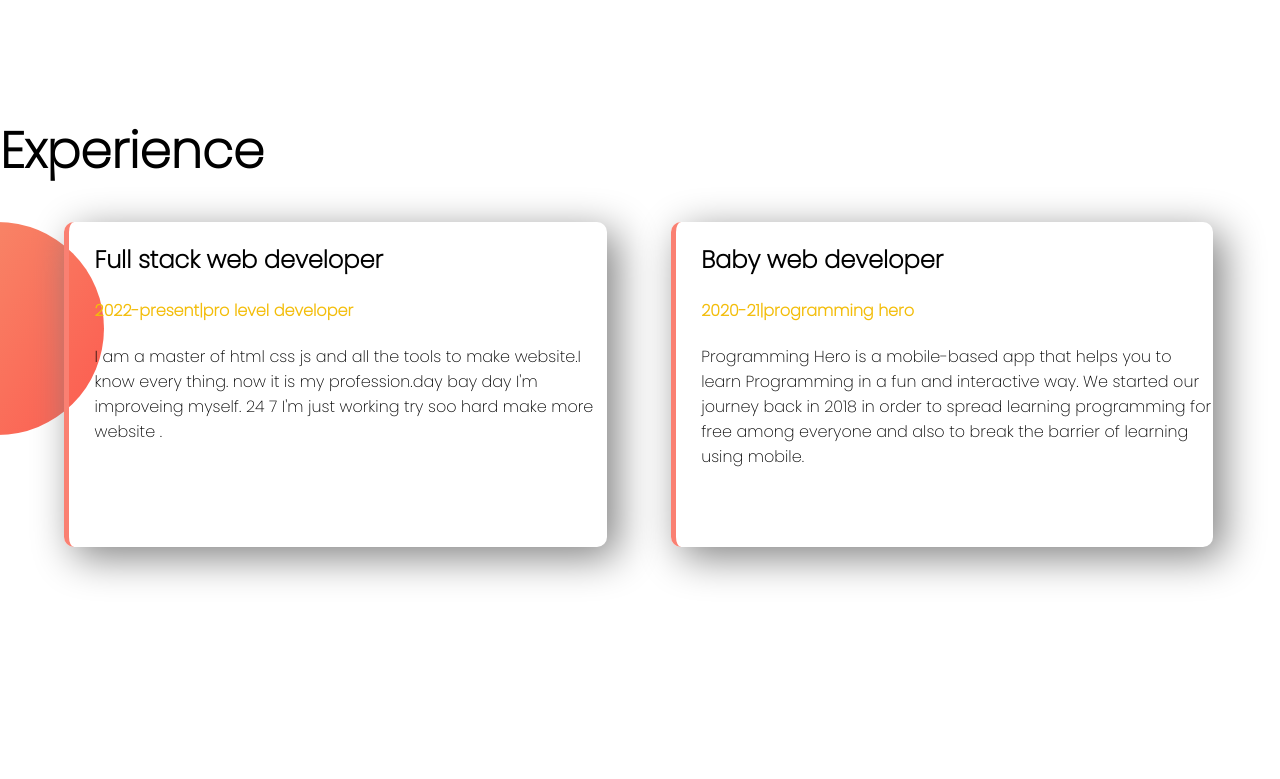
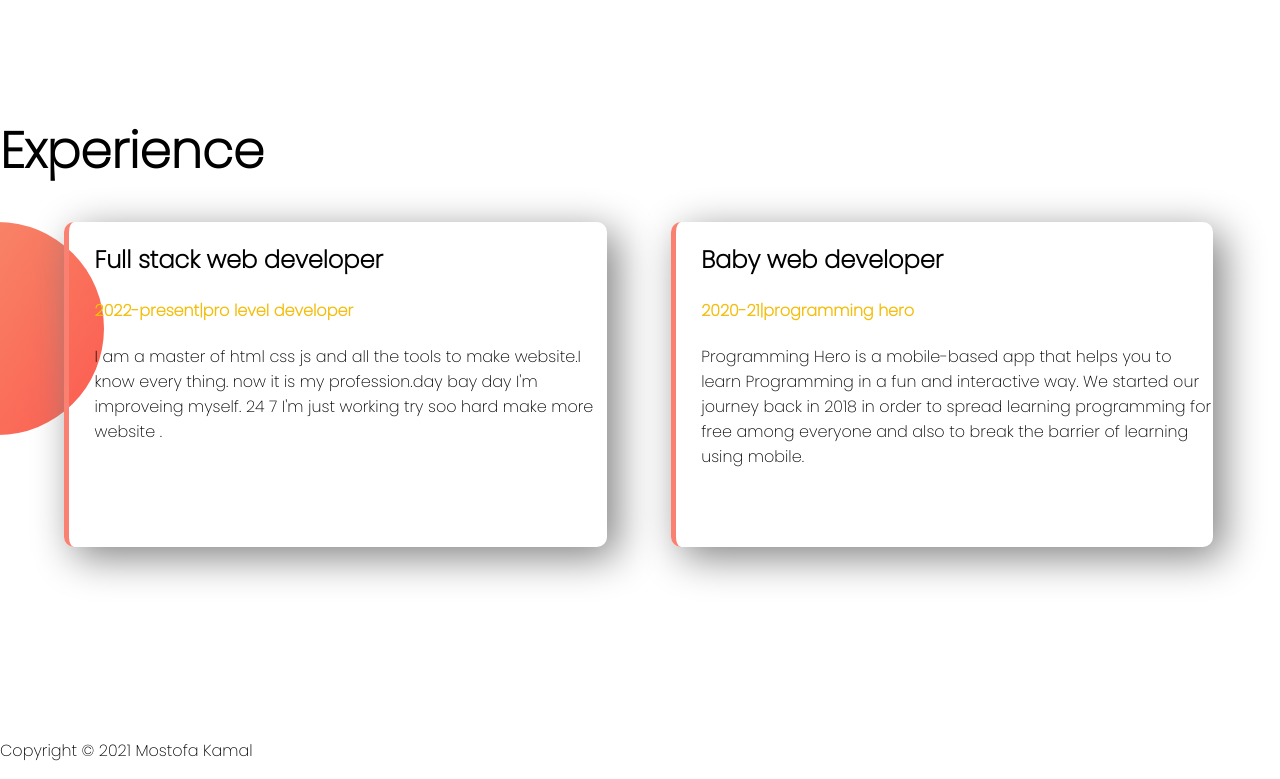
Before and after one commit to Mostofa2097/web-protfolio, a plain HTML site: page index.html in a window 1280 px wide. Shown: the part 990-1769 px from the top of the page. Before the commit the page ends 1712 px from the top, so only its background shows below. Drawn offline with Linux system fonts and the light colour scheme.

Commit message:
add copyright

```diff
--- a/index.html
+++ b/index.html
@@ -54,5 +54,8 @@
             Programming Hero is a mobile-based app that helps you to learn Programming in a fun and interactive way. We started our journey back in 2018 in order to spread learning programming for free among everyone and also to break the barrier of learning using mobile.</p>
        </div>
    </section>
+   <footer>
+       <p>Copyright © 2021 Mostofa Kamal</p>
+   </footer>
 </body>
 </html>
```
